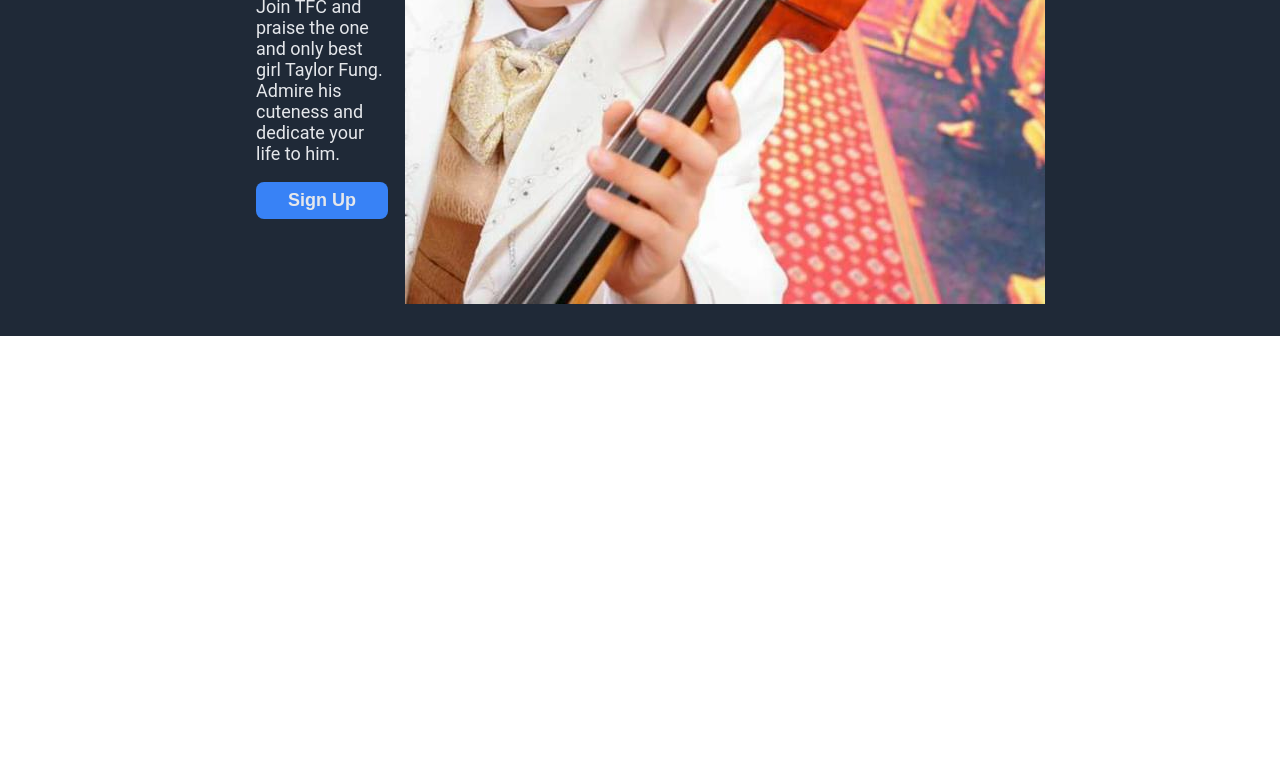
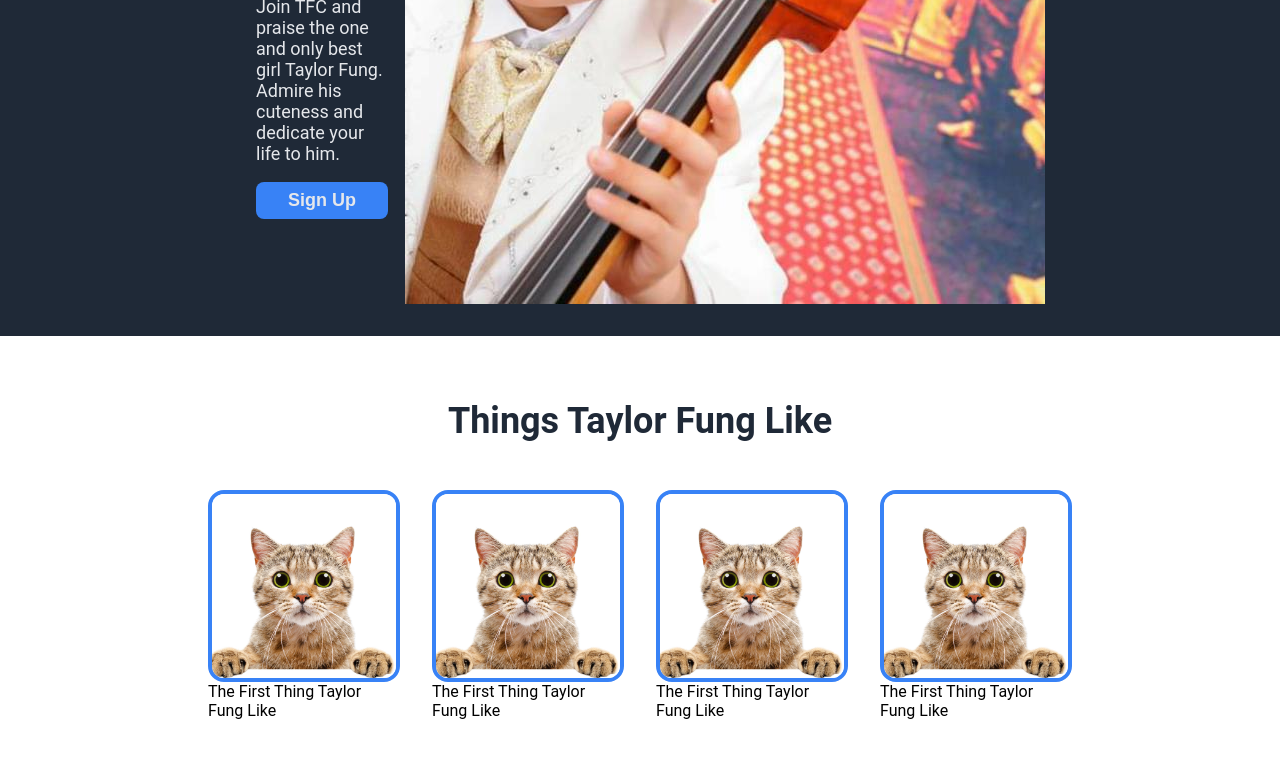
Before and after one commit to ilovetyfng/a-web-page, a plain HTML site: page index.html in a window 1280 px wide. Shown: the part 428-1186 px from the top of the page. Before the commit the page ends 800 px from the top, so only its background shows below. Drawn offline with Linux system fonts and the light colour scheme.

Commit message:
Add info section with placeholder img

```diff
--- a/index.html
+++ b/index.html
@@ -29,7 +29,27 @@
         </div>
         <img class="hero-image" src="taylorfung.jpg">
     </div>
-    <div class="info-section"></div>
+    <div class="info-section">
+        <div class="info-header">Things Taylor Fung Like</div>
+        <div class="infos">
+        <div class="info">
+            <img class="info-img" src="info1.jpg">
+            <div class="info-text">The First Thing Taylor Fung Like</div>
+        </div>
+        <div class="info">
+            <img class="info-img" src="info2.jpg">
+            <div class="info-text">The First Thing Taylor Fung Like</div>
+        </div>
+        <div class="info">
+            <img class="info-img" src="info3.jpg">
+            <div class="info-text">The First Thing Taylor Fung Like</div>
+        </div>
+        <div class="info">
+            <img class="info-img" src="info4.jpg">
+            <div class="info-text">The First Thing Taylor Fung Like</div>
+        </div>
+        </div>
+    </div>
     <div class="quote-section"></div>
     <div class="sign-up-section"></div>
     <div class="footer"></div>
--- a/style.css
+++ b/style.css
@@ -56,3 +56,36 @@ body {
 .sign-up .second-text{
     font-weight: bold;
 }
+
+.info-section {
+    display: flex;
+    flex-direction: column;
+    align-items: center;
+    padding: 32px;
+}
+
+.info-header {
+    font-size: 36px;
+    font-weight: bolder;
+    color: #1F2937;
+    padding: 32px;
+}
+
+.infos {
+    display: flex;
+}
+
+.info {
+    display: flex;
+    flex-direction: column;
+    width: 192px;
+    padding: 16px;
+}
+
+.info-img {
+    flex: 1;
+    border-style: solid;
+    border-radius: 16px;
+    border-width: 4px;
+    border-color: #3882F6;
+}
```
Also changed, not shown: info1.jpg (added), info2.jpg (added), info3.jpg (added), info4.jpg (added).
